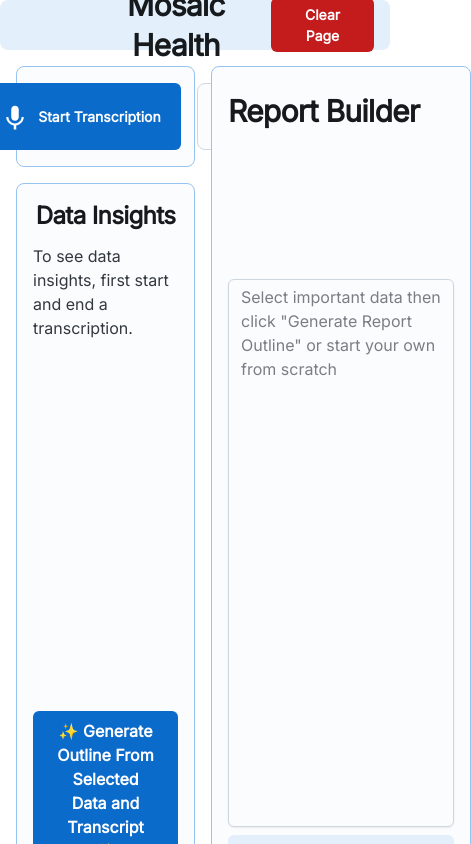
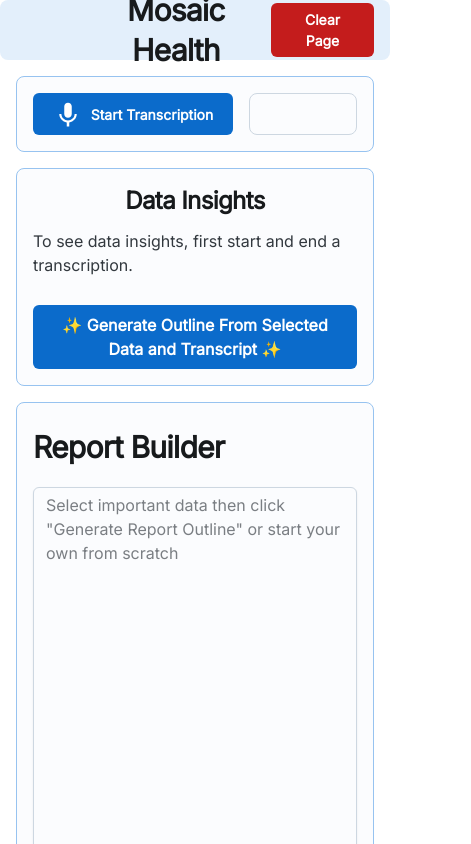
Before and after one commit to sohampatil17/MosaicHealth-AI, a React (Vite) app in the folder Mosaic-Health-AI-Web/: page / in a window 390 px wide. Shown: the top 844 px of the page, 471 px wide, since content can reach past the window. Built offline with nearby package versions, Linux system fonts and the light colour scheme.

Commit message:
Responsive layout

```diff
--- a/Mosaic-Health-AI-Web/src/App.tsx
+++ b/Mosaic-Health-AI-Web/src/App.tsx
@@ -38,12 +38,14 @@
     >
       <CssBaseline />
       <NavBar setTranscript={setTranscript} setImportantData={setImportantData} setOutline={setOutline} />
-      <Box sx={{ display: 'flex', width: '100%' }}>
-        <Box sx={{ display: 'flex', flexDirection: 'column', flexGrow: 1, maxWidth: '50%', minWidth: '50%' }}>
+      <Box sx={{ display: 'flex', width: '100%', flexDirection: { xs: 'column', md: 'row' }, gap: 2, padding: 2 }}>
+        <Box sx={{ display: 'flex', flexDirection: 'column', flexGrow: 1 }}>
           <Transcription transcript={transcript} setTranscript={setTranscript} setImportantData={setImportantData} setLoadingDataSuggestions={setLoadingDataSuggestions} />
           <Data_Insights importantData={importantData} setOutline={setOutline} loadingDataSuggestions={loadingDataSuggestions} transcript={transcript} />
         </Box>
-        <Report outline={outline} />
+        <Box sx={{ minWidth: '50%' }}>
+          <Report outline={outline} />
+        </Box>
       </Box>
     </CssVarsProvider >
   );
--- a/Mosaic-Health-AI-Web/src/components/Data_Insights.tsx
+++ b/Mosaic-Health-AI-Web/src/components/Data_Insights.tsx
@@ -80,15 +80,15 @@
 
 
     return (
-        <Card color='primary' sx={{ margin: 2, marginRight: 0, justifyItems: 'top', alignItems: 'center' }}>
+        <Card color='primary' sx={{ marginTop: 2, justifyItems: 'top', alignItems: 'center', flexGrow: 1, display: 'flex' }}>
             <Typography level='h3'>Data Insights</Typography>
 
             {loadingDataSuggestions ? (
-                <Box sx={{ display: 'flex', justifyContent: 'center', alignItems: 'center', height: '52vh' }}>
+                <Box sx={{ display: 'flex', justifyContent: 'center', alignItems: 'center', flexGrow: 1 }}>
                     <CircularProgress />
                 </Box>
             ) : (
-                <Sheet sx={{ width: '100%', minHeight: '52vh', maxHeight: '52vh', overflowY: 'auto' }}>
+                <Sheet sx={{ width: '100%', overflowY: 'auto', flexGrow: 1 }}>
                     {enrichedData && enrichedData.length > 0 ? (
                         <>
                             <Typography>Select data chips to include them in the AI report outline</Typography>
--- a/Mosaic-Health-AI-Web/src/components/Navbar.tsx
+++ b/Mosaic-Health-AI-Web/src/components/Navbar.tsx
@@ -15,7 +15,7 @@
     }
 
     return (
-        <Card color='primary' variant='soft' sx={{ margin: 0, height: 50, justifyContent: 'center', alignItems: 'center' }}>
+        <Card color='primary' variant='soft' sx={{ margin: 0, height: 60, justifyContent: 'center', alignItems: 'center' }}>
             <Box sx={{ display: 'flex', width: '100%', alignItems: 'center', justifyContent: 'space-between' }}>
                 <Box sx={{ visibility: 'hidden' }}>
                     <Button>clear</Button> {/* Invisible button to balance the layout */}
--- a/Mosaic-Health-AI-Web/src/components/Report.tsx
+++ b/Mosaic-Health-AI-Web/src/components/Report.tsx
@@ -27,7 +27,7 @@
     };
 
     return (
-        <Card variant='outlined' color='primary' sx={{ margin: 2, justifyItems: 'top', alignItems: 'center', flexGrow: 1, justifyContent: 'space-between' }}>
+        <Card variant='outlined' color='primary' sx={{ justifyItems: 'top', alignItems: 'center', flexGrow: 1, justifyContent: 'space-between' }}>
             <Typography level='h2' sx={{ marginBottom: 1, marginTop: 1, alignSelf: 'start' }}>Report Builder</Typography>
             <Box sx={{ display: 'flex', flexDirection: 'column', width: '100%' }}>
                 <Textarea
@@ -35,7 +35,7 @@
                     placeholder='Select important data then click "Generate Report Outline" or start your own from scratch'
                     value={text}
                     onChange={(e) => setText(e.target.value)}
-                    sx={{ flexGrow: 1, marginBottom: 1, paddingBottom: 2, height: '65vh' }}
+                    sx={{ flexGrow: 1, marginBottom: 1, paddingBottom: 2, height: 'calc(100vh - 240px)' }}
                 />
                 <Button variant="soft" onClick={handleCopyText}>{copyButtonText}</Button>
             </Box>
--- a/Mosaic-Health-AI-Web/src/components/Transcription.tsx
+++ b/Mosaic-Health-AI-Web/src/components/Transcription.tsx
@@ -81,7 +81,7 @@
   }, [transcript, interimTranscript]);
 
   return (
-    <Card color='primary' sx={{ margin: 2, marginRight: 0, marginBottom: 0, justifyContent: 'center', height: '12vh', display: 'flex', flexDirection: 'row' }}>
+    <Card color='primary' sx={{ justifyContent: 'center', height: '50', display: 'flex', flexDirection: 'row' }}>
       <Button
         sx={{
           minWidth: 200,
```
